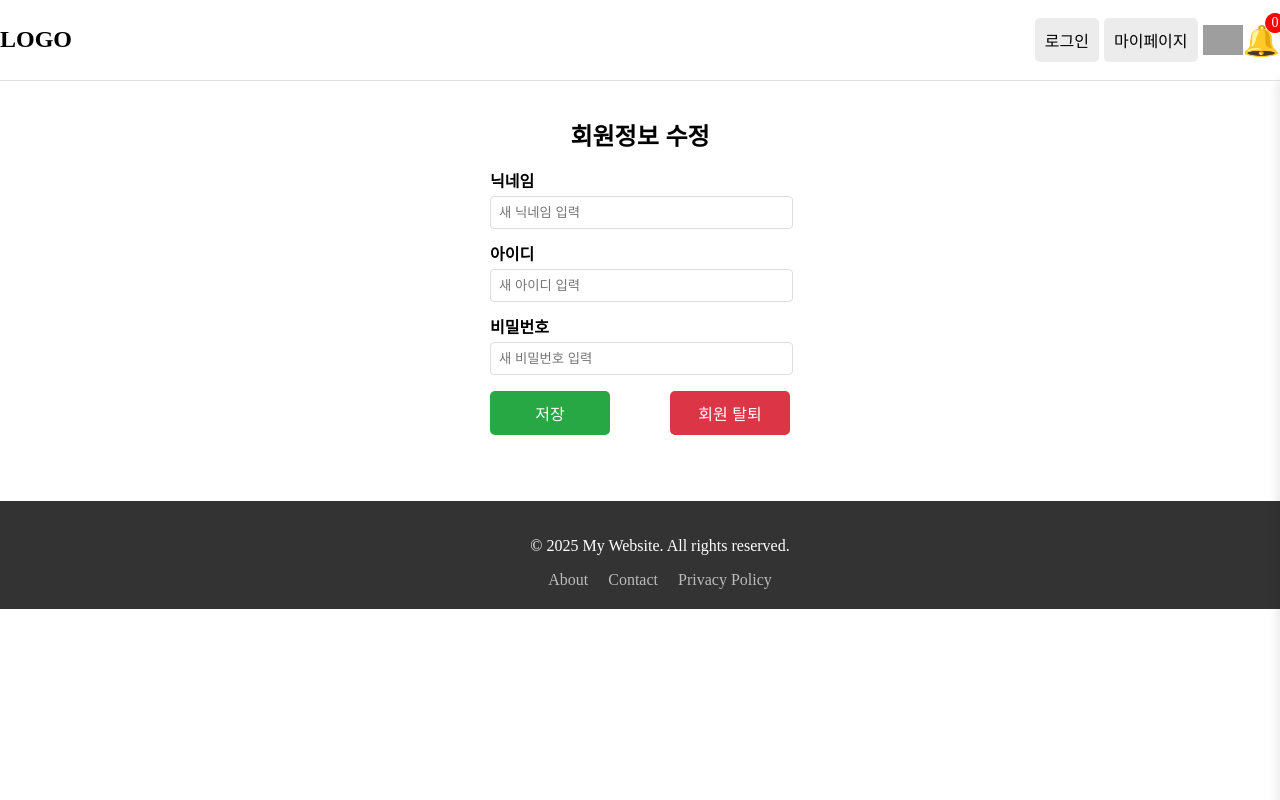
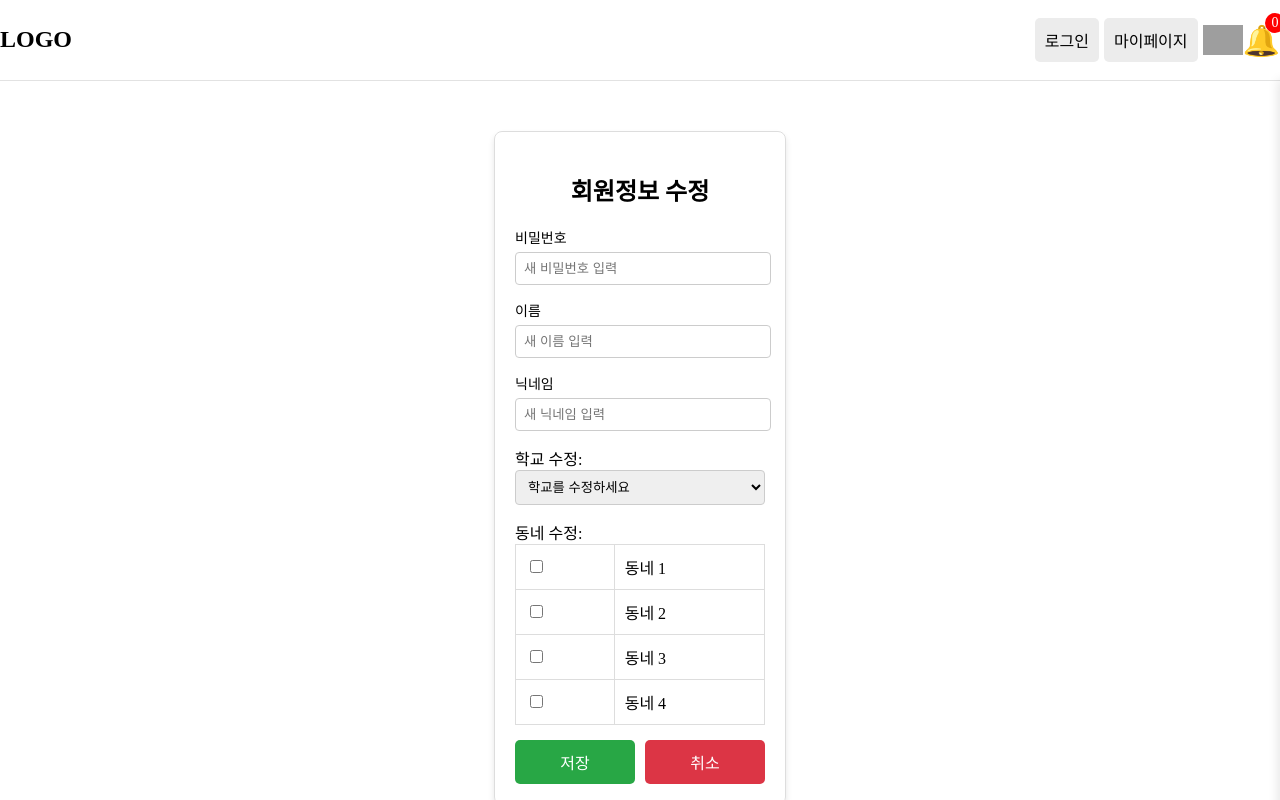
Before and after one commit to cmd-projects-2025/missionschool-frontend, a React (Vite) app: page /EditProfile in a window 1280 px wide. Built offline with nearby package versions, Linux system fonts and the light colour scheme; grey boxes are pictures that could not be loaded.

Commit message:
style: 회원탈퇴 위치, 회원정보 수정

```diff
--- a/src/pages/EditProfile.jsx
+++ b/src/pages/EditProfile.jsx
@@ -1,8 +1,9 @@
-import "./css/EditProfile.css";
+import "./css/Join.css";
 import Header from "../components/Header";
 import { useNavigate } from "react-router-dom";
 import Button from "../components/Button";
 import Footer from "../components/footer";
+import React, { useState } from "react";
 
 const EditProfile = () => {
   const nav = useNavigate();
@@ -19,28 +20,77 @@ const EditProfile = () => {
     }
   };
 
+  const [selectedSchool, setSelectedSchool] = useState("");
+  const [selectedAreas, setSelectedAreas] = useState([]);
+
+  const schools = ["학교 1", "학교 2", "학교 3"];
+  const areas = ["동네 1", "동네 2", "동네 3", "동네 4"];
+
+  const handleAreaChange = (area) => {
+    setSelectedAreas((prev) =>
+      prev.includes(area) ? prev.filter((a) => a !== area) : [...prev, area]
+    );
+  };
+
   return (
     <div>
       <Header />
-      <div className="edit-profile-container">
+      <div className="Join-container">
         <h2>회원정보 수정</h2>
-        <div className="form-group">
+        <div className="input-group">
+          <label>비밀번호</label>
+          <input type="password" placeholder="새 비밀번호 입력" />
+        </div>
+        <div className="input-group">
+          <label>이름</label>
+          <input type="text" placeholder="새 이름 입력" />
+        </div>
+        <div className="input-group">
           <label>닉네임</label>
           <input type="text" placeholder="새 닉네임 입력" />
         </div>
-        <div className="form-group">
-          <label>아이디</label>
-          <input type="text" placeholder="새 아이디 입력" />
-        </div>
-        <div className="form-group">
-          <label>비밀번호</label>
-          <input type="password" placeholder="새 비밀번호 입력" />
+        <div className="select-container">
+          {/* 학교 및 동네 선택 */}
+          <div className="school-select">
+            <label>학교 수정:</label>
+            <select
+              value={selectedSchool}
+              onChange={(e) => setSelectedSchool(e.target.value)}
+            >
+              <option value="">학교를 수정하세요</option>
+              {schools.map((school) => (
+                <option key={school} value={school}>
+                  {school}
+                </option>
+              ))}
+            </select>
+          </div>
+
+          <div className="area-select">
+            <label>동네 수정:</label>
+            <table>
+              <tbody>
+                {areas.map((area) => (
+                  <tr key={area}>
+                    <td>
+                      <input
+                        type="checkbox"
+                        checked={selectedAreas.includes(area)}
+                        onChange={() => handleAreaChange(area)}
+                      />
+                    </td>
+                    <td>{area}</td>
+                  </tr>
+                ))}
+              </tbody>
+            </table>
+          </div>
         </div>
         <div className="button-group">
           <Button text="저장" onClick={handleSave} type="success" />
           <Button
-            text="회원 탈퇴"
-            onClick={handleDeleteAccount}
+            text="취소"
+            onClick={nav(-1)}
             className="delete-btn"
             type="danger"
           />
--- a/src/pages/Join.jsx
+++ b/src/pages/Join.jsx
@@ -10,6 +10,7 @@ const Join = () => {
   const [email, setEmail] = useState("");
   const [password, setPassword] = useState("");
   const [nickname, setNickname] = useState("");
+  const [name, setName] = useState("");
   const [Phonenumber, setPhonenumber] = useState("");
   const [agree, setAgree] = useState(false);
   const [showTerms, setShowTerms] = useState(false);
@@ -37,7 +38,9 @@ const Join = () => {
     }
 
     // 회원가입 완료 후, 회원 선택 부분 표시
-    alert(`회원가입 완료!\n이메일: ${email}\n닉네임: ${nickname}`);
+    alert(
+      `회원가입 완료!\n이메일: ${email}\n닉네임: ${nickname}\n이름: ${name}`
+    );
     setIsJoined(true); // 회원가입 완료 상태로 설정
   };
 
@@ -61,8 +64,9 @@ const Join = () => {
             <h2>회원가입</h2>
             <form onSubmit={handleJoin}>
               {/* 회원가입 정보 입력 */}
+
               <div className="input-group">
-                <label htmlFor="email">이메일</label>
+                <label htmlFor="email">아이디(이메일)</label>
                 <input
                   type="email"
                   id="email"
@@ -182,18 +186,6 @@ const Join = () => {
               </table>
             </div>
 
-            {/* 선택 결과 */}
-            <div className="selection-result">
-              <h3>선택한 항목</h3>
-              <p>학교: {selectedSchool || "선택 안 함"}</p>
-              <p>
-                동네:{" "}
-                {selectedAreas.length > 0
-                  ? selectedAreas.join(", ")
-                  : "선택 안 함"}
-              </p>
-            </div>
-
             {/* 선택 완료 버튼 */}
             <div className="submit-container">
               <Button
--- a/src/pages/MyPage.jsx
+++ b/src/pages/MyPage.jsx
@@ -7,6 +7,12 @@ import Footer from "../components/footer";
 
 const MyPage = () => {
   const nav = useNavigate();
+  const handleDeleteAccount = () => {
+    if (window.confirm("정말 탈퇴하시겠습니까?")) {
+      alert("회원 탈퇴가 완료되었습니다.");
+      nav("/");
+    }
+  };
   return (
     <div>
       <Header />
@@ -33,6 +39,15 @@ const MyPage = () => {
           </ul>
         </div>
       </div>
+      <div className="posts-section buttonSection">
+        <div></div>
+        <Button
+          text="회원 탈퇴"
+          onClick={handleDeleteAccount}
+          className="delete-btn"
+          type="danger"
+        />
+      </div>
       <Footer />
     </div>
   );
--- a/src/pages/css/EditProfile.css
+++ /dev/null
@@ -1,39 +0,0 @@
-.edit-profile-container {
-  max-width: 300px;
-  margin: 0 auto;
-  padding: 16px;
-  font-family: Arial, sans-serif;
-}
-
-.edit-profile-container h2 {
-  text-align: center;
-  margin-bottom: 16px;
-}
-
-.edit-profile-container .form-group {
-  margin-bottom: 12px;
-}
-
-.edit-profile-container .form-group label {
-  display: block;
-  font-weight: bold;
-  margin-bottom: 4px;
-}
-
-.edit-profile-container .form-group input {
-  width: 95%;
-  padding: 8px;
-  border: 1px solid #ddd;
-  border-radius: 4px;
-}
-
-.edit-profile-container .button-group {
-  display: flex;
-  justify-content: space-between;
-  margin-top: 16px;
-}
-
-.edit-profile-container .delete-btn {
-  background-color: #ff4d4d;
-  color: white;
-}
--- a/src/pages/css/Join.css
+++ b/src/pages/css/Join.css
@@ -37,7 +37,7 @@
   justify-content: space-between;
   margin-bottom: 15px;
 }
-.Join-container .Join-container .Button_submit {
+.Join-container .Button_success {
   width: 100%;
 }
 
@@ -68,3 +68,8 @@
 .Join-container .terms-content h3 {
   margin-bottom: 10px;
 }
+
+.button-group {
+  display: flex;
+  justify-content: space-between;
+}
--- a/src/pages/css/MyPage.css
+++ b/src/pages/css/MyPage.css
@@ -48,3 +48,9 @@
   border-bottom: 1px solid #ddd;
   cursor: pointer;
 }
+
+.buttonSection {
+  display: flex;
+  justify-content: space-between;
+  padding: 28px;
+}
```
